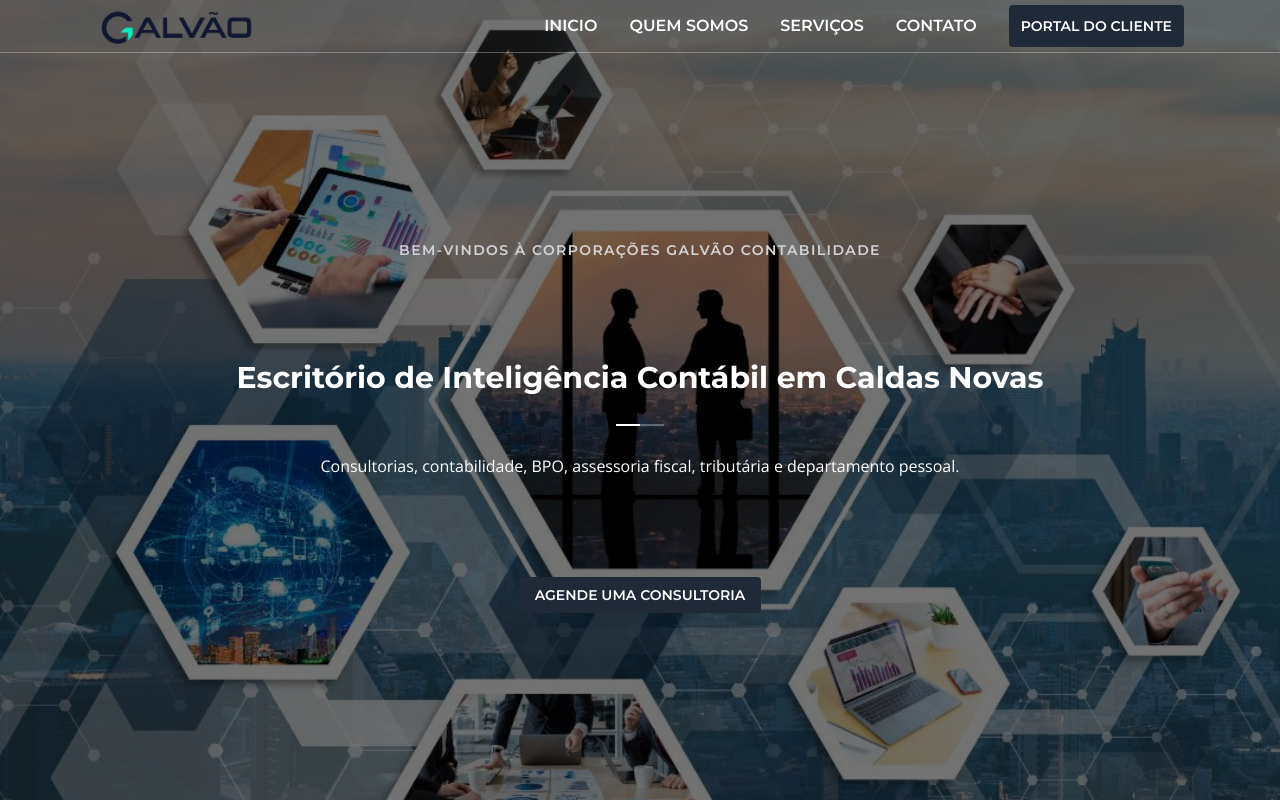
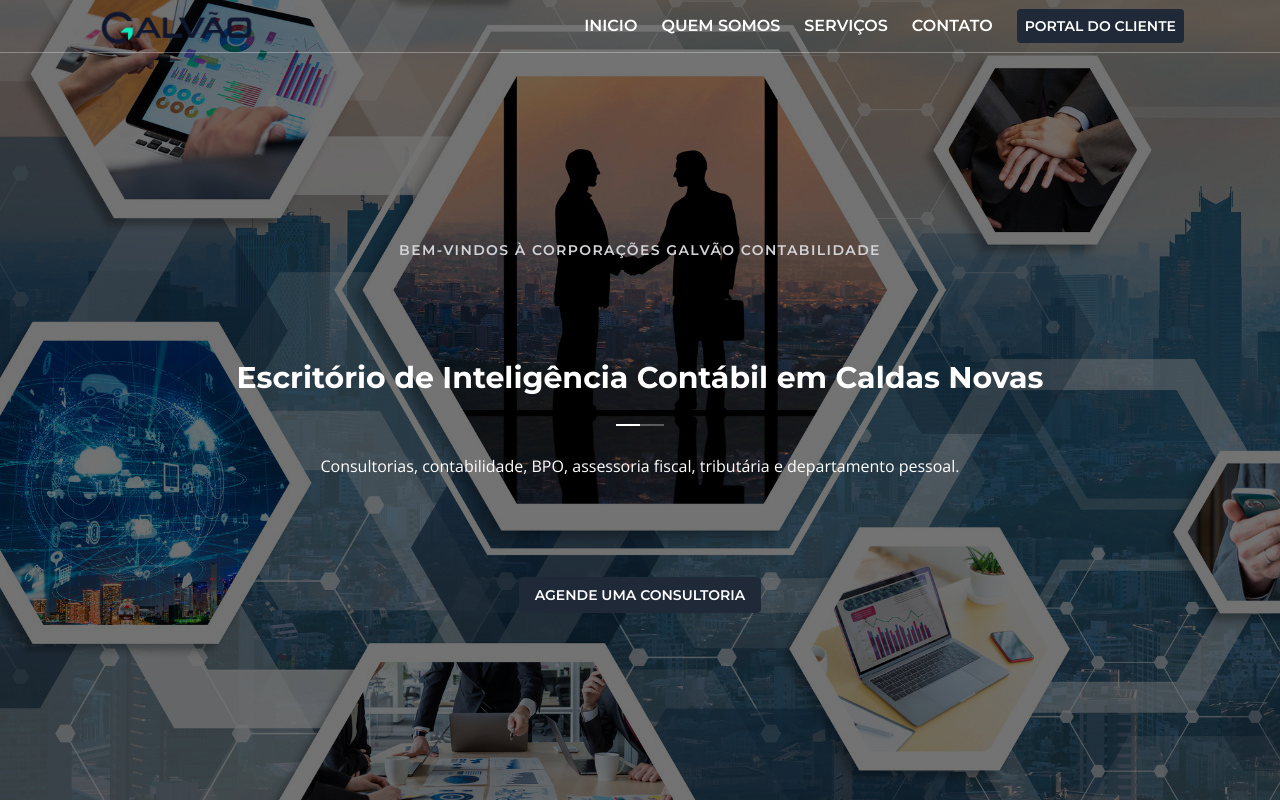
Before and after one commit to ovisu/galvao-next, a Next.js app: page / in a window 1280 px wide. Shown: the top 802 px of the page. Built offline with nearby package versions, Linux system fonts and the light colour scheme.

Commit message:
ajuste tamanho de fonte menu

```diff
--- a/src/app/page.tsx
+++ b/src/app/page.tsx
@@ -45,7 +45,7 @@
       >
         <div className="h-screen bg-black/55 flex flex-col">
           <a href="#" id="inicio" style={{ visibility: "hidden" }}></a>
-          <header className="flex justify-between items-center py-2 px-4 border-b border-white/30 relative lg:px-24">
+          <header className="flex justify-between items-center py-2 px-4 border-b border-white/30 relative lg:pl-24 lg:pr-16 xl:px-24">
             <div className="w-40 2xl:w-60">
               <img src={logo.src} className="w-full" />
             </div>
@@ -77,7 +77,7 @@
             </div>
 
             <nav className="hidden lg:block">
-              <ul className="flex gap-8 items-center text-white xl:text-base font-semibold font-mont">
+              <ul className="flex gap-6 items-center text-white lg:text-sm xl:text-base 2xl:text-lg font-semibold font-mont">
                 <li>
                   <a
                     href="#inicio"
@@ -116,7 +116,7 @@
                   <a
                     href="https://onvio.com.br/clientcenter/company/B32930AC54B6478FAE0EA3A7D8A7ED96"
                     target="_blank"
-                    className="p-3 rounded bg-gray-800 text-sm text-white hover:bg-gray-700 hover:text-slate-200 transition ease-in-out duration-500"
+                    className="p-2 rounded lg:text-xs xl:text-sm 2xl:text-base bg-gray-800 text-white hover:bg-gray-700 hover:text-slate-200 transition ease-in-out duration-500"
                   >
 
                     PORTAL DO CLIENTE
```
Also changed, not shown: src/app/img/welcomeBg.jpg.
